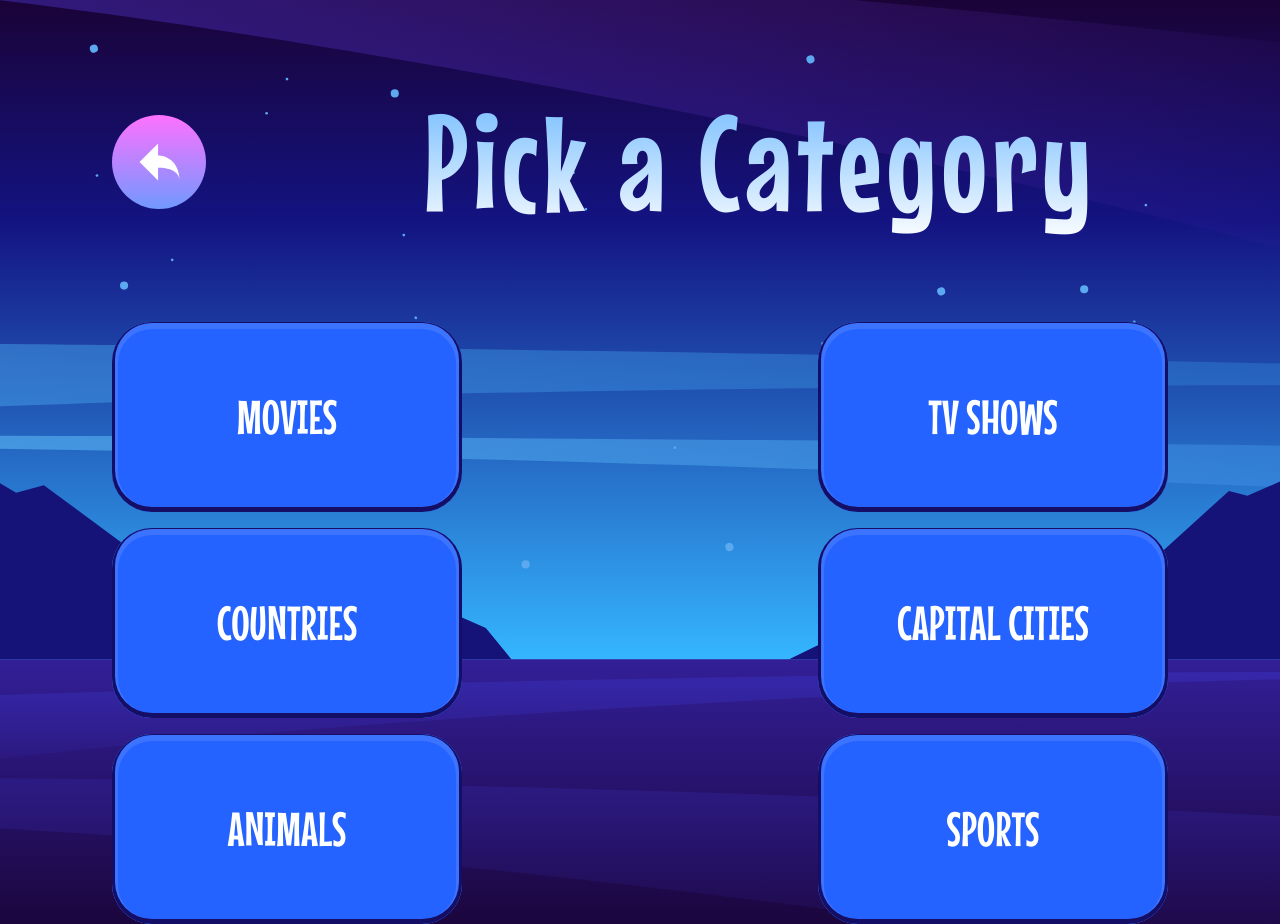
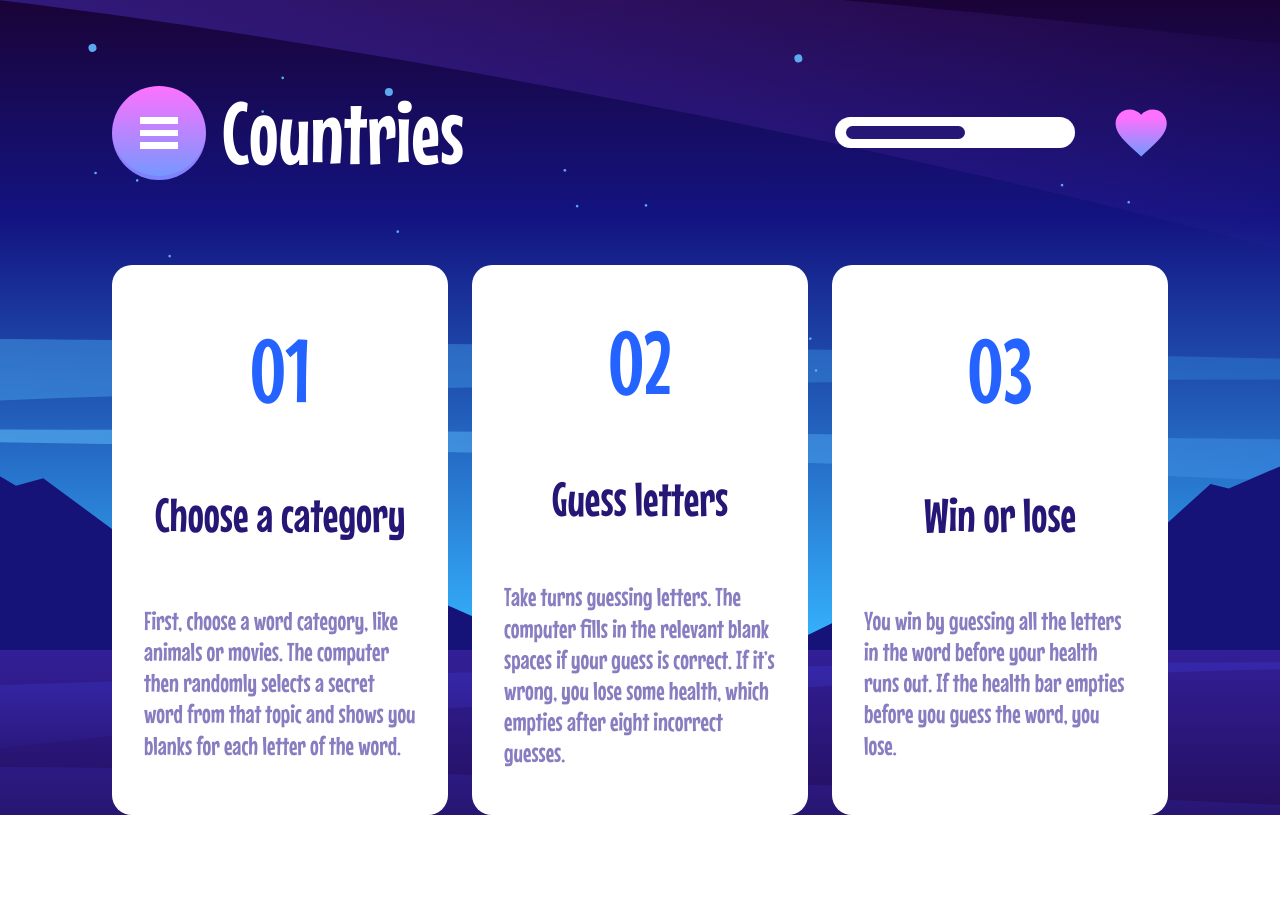
Before and after one commit to omarkarake/angularHangMan, an Angular app: page / in a window 1280 px wide. After the commit the page ends 815 px from the top, so only its background shows below. Built offline with nearby package versions, Linux system fonts and the light colour scheme.

Commit message:
implementing: implementing navigation for ingame

```diff
--- a/src/app/app.component.html
+++ b/src/app/app.component.html
@@ -81,5 +81,6 @@
 >
   <!-- <app-home /> -->
   <!-- <app-how-to-play /> -->
-  <app-pick-category />
+  <!-- <app-pick-category /> -->
+  <app-in-game />
 </div>
--- a/src/app/app.module.ts
+++ b/src/app/app.module.ts
@@ -7,6 +7,7 @@ import { HomeComponent } from './pages/home/home.component';
 import { HowToPlayComponent } from './pages/how-to-play/how-to-play.component';
 import { NavigatioHeaderComponent } from './components/navigatio-header/navigatio-header.component';
 import { PickCategoryComponent } from './pages/pick-category/pick-category.component';
+import { InGameComponent } from './pages/in-game/in-game.component';
 
 @NgModule({
   declarations: [
@@ -14,7 +15,8 @@ import { PickCategoryComponent } from './pages/pick-category/pick-category.compo
     HomeComponent,
     HowToPlayComponent,
     NavigatioHeaderComponent,
-    PickCategoryComponent
+    PickCategoryComponent,
+    InGameComponent
   ],
   imports: [
     BrowserModule,
--- a/src/app/components/navigatio-header/navigatio-header.component.html
+++ b/src/app/components/navigatio-header/navigatio-header.component.html
@@ -1,9 +1,32 @@
-<div class="w-[100%] h-[58px] lg:h-auto flex justify-between items-center md:justify-start">
+<!-- before game -->
+
+<!-- <div class="w-[100%] h-[58px] lg:h-auto flex justify-between items-center md:justify-start">
     <div class="w-10 h-10 md:w-16 md:h-16 lg:w-[94px] lg:h-[94px] bg-pink-gradient rounded-full flex justify-center items-center">
         <img class="w-[17.45px] h-[16.17px] md:w-[28px] md:h-[26px] lg:w-[41px] lg:h-[38px]" src="../../../assets/images/icon-back.svg">
     </div>
-    <div>
+    <div> -->
         <!-- <p class="gradient-text text-heading-m tracking-[5px] md:text-[104px] md:ml-[104px] lg:text-heading-xl lg:ml-[288px]">How to Play</p> -->
-        <p class="gradient-text text-heading-m tracking-[5px] md:text-[104px] md:ml-[104px] lg:text-heading-xl lg:ml-[217px]">Pick a Category</p>
+        <!-- <p class="gradient-text text-heading-m tracking-[5px] md:text-[104px] md:ml-[104px] lg:text-heading-xl lg:ml-[217px]">Pick a Category</p> -->
+    <!-- </div>
+</div> -->
+
+<!-- ----------------------------------------------------------------------------------------------------- -->
+
+<!-- in game -->
+
+<div class="w-[100%] h-[58px] lg:h-auto flex justify-between items-center font-mouseMemoirs">
+    <div class="flex items-center gap-4">
+        <div class="w-10 h-10 md:w-16 md:h-16 lg:w-[94px] lg:h-[94px] bg-pink-gradient rounded-full shadow-inner-custom-ingame-menu flex justify-center items-center">
+            <img class="w-[16px] h-[13px] md:w-[25px] md:h-[21px] lg:w-[38px] lg:h-[32px]" src="../../../assets/images/icon-menu.svg">
+        </div>
+        <div><p class="text-[40px] text-white leading-[120%] md:text-heading-m lg:text-heading-l">Countries</p></div>
+    </div>
+    <div class="flex items-center gap-4 md:gap-10">
+        <div class="w-[56px] md:w-[160px] lg:w-[240px] h-[16px] md:h-[31px] bg-white rounded-[96px] p-1 md:px-[11px] md:py-[9px]">
+            <div class="w-[21px] h-2 md:w-[63px] lg:w-[119px] md:h-[13px] bg-darkNavy rounded-[96px]"></div>
+        </div>
+        <div>
+            <img class="w-[26px] h-[24px] md:w-[53px] md:h-[48px] " src="../../../assets/images/icon-heart.svg">
+        </div>
     </div>
 </div>
--- /dev/null
+++ b/src/app/pages/in-game/in-game.component.css
@@ -0,0 +1,37 @@
+.container {
+    display: grid;
+    grid-template-areas:
+        "number title"
+        "description description";
+    grid-template-columns: auto 1fr;
+}
+
+@media (min-width: 768px) {
+    .container {
+        grid-template-areas:
+            "number title"
+            "number description";
+        grid-template-columns: auto 1fr;
+        gap: 40px;
+    }
+}
+@media (min-width: 1024px) {
+    .container {
+        display: flex;
+        flex-direction: column;
+        justify-content: space-evenly;
+        align-items: center;
+    }
+}
+
+.number {
+    grid-area: number;
+}
+
+.title {
+    grid-area: title;
+}
+
+.description {
+    grid-area: description;
+}
--- /dev/null
+++ b/src/app/pages/in-game/in-game.component.html
@@ -0,0 +1,60 @@
+<div
+  class="min-h-screen max-h-[100%] w-[100%] font-mouseMemoirs px-[26px] pt-8 md:px-[48px] md:pt-[61px] lg:px-[112px] lg:pt-[80px]"
+>
+  <app-navigatio-header />
+  <div class="w-[100%] mt-[79px] flex flex-col lg:flex-row lg:justify-between items-center gap-6">
+    <div
+      class="container w-[100%] lg:w-[384px] h-[185px] lg:h-[550px] bg-white p-8 rounded-[20px] grid gap-4 md:grid-rows-2 md:grid-cols-2 md:grid-areas-tablet"
+    >
+      <div class="number flex items-center">
+        <p class="text-blue text-[24px] md:text-heading-l">01</p>
+      </div>
+      <div class="title flex items-center">
+        <p class="text-darkNavy text-[24px] md:text-[40px] lg:text-heading-m">
+          Choose a category
+        </p>
+      </div>
+      <div class="description">
+        <p class="text-[#887DC0] leading-[120%] md:text-[20px] lg:text-body">
+          First, choose a word category, like animals or movies. The computer
+          then randomly selects a secret word from that topic and shows you
+          blanks for each letter of the word.
+        </p>
+      </div>
+    </div>
+    <div
+      class="container w-[100%] lg:w-[384px] h-[185px] lg:h-[550px] bg-white p-8 rounded-[20px] grid gap-4 md:grid-rows-2 md:grid-cols-2 md:grid-areas-tablet"
+    >
+      <div class="number flex items-center">
+        <p class="text-blue text-[24px] md:text-heading-l">02</p>
+      </div>
+      <div class="title flex items-center">
+        <p class="text-darkNavy text-[24px] md:text-[40px] lg:text-heading-m">Guess letters</p>
+      </div>
+      <div class="description">
+        <p class="text-[#887DC0] leading-[120%] md:text-[20px] lg:text-body">
+          Take turns guessing letters. The computer fills in the relevant blank
+          spaces if your guess is correct. If it’s wrong, you lose some health,
+          which empties after eight incorrect guesses.
+        </p>
+      </div>
+    </div>
+    <div
+      class="container w-[100%] lg:w-[384px] h-[185px] lg:h-[550px] bg-white p-8 rounded-[20px] grid gap-4 md:grid-rows-2 md:grid-cols-2 md:grid-areas-tablet"
+    >
+      <div class="number flex items-center">
+        <p class="text-blue text-[24px] md:text-heading-l">03</p>
+      </div>
+      <div class="title flex items-center">
+        <p class="text-darkNavy text-[24px] md:text-[40px] lg:text-heading-m">Win or lose</p>
+      </div>
+      <div class="description">
+        <p class="text-[#887DC0] leading-[120%] md:text-[20px] lg:text-body">
+          You win by guessing all the letters in the word before your health
+          runs out. If the health bar empties before you guess the word, you
+          lose.
+        </p>
+      </div>
+    </div>
+  </div>
+</div>
--- a/tailwind.config.js
+++ b/tailwind.config.js
@@ -35,6 +35,7 @@ module.exports = {
         'inner-custom-play-btn2': 'inset 0 -12px 0 11px #9D2DF5',
         'inner-custom-home1': 'inset 0 -8px 0 4px #140E66',
         'inner-custom-home2': 'inset 0 6px 0 8px #2463FF',
+        'inner-custom-ingame-menu': 'inset 0 -5px 0 -1px rgba(157, 45, 245, 0.2)',
       },
     },
   },
```
Also changed, not shown: src/app/pages/in-game/in-game.component.ts (added, +10 -0 lines), 1 other file (tests, documents, lock files or other folders).
